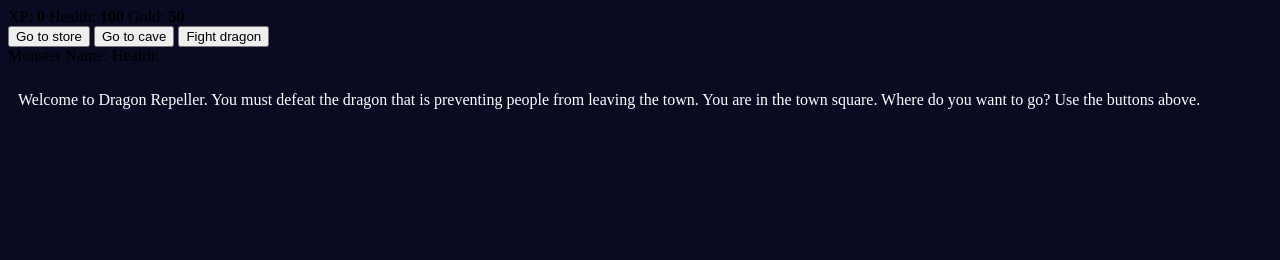
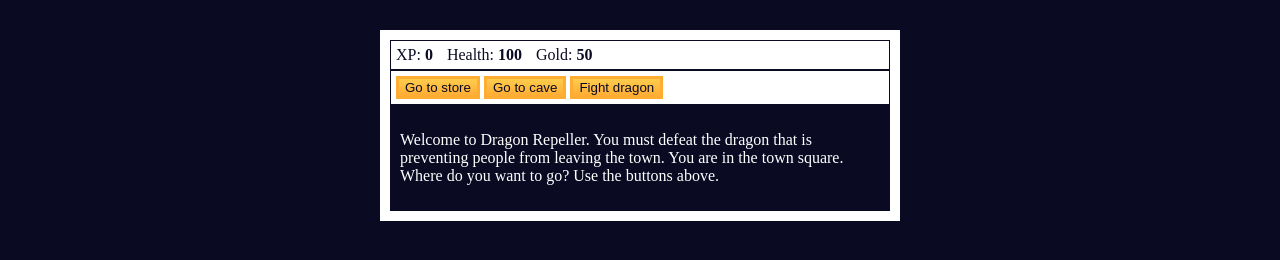
Before and after one commit to alexnewman42/rpg, a plain HTML site: page index.html in a window 1280 px wide. Drawn offline with Linux system fonts and the light colour scheme; a script that the page names is missing.

Commit message:
Add color to buttons, padding, disappearing monster section

```diff
--- a/styles.css
+++ b/styles.css
@@ -7,3 +7,38 @@ body {
     color: #ffffff;
     padding: 10px;
 }
+
+#game {
+    max-width: 500px;
+    max-height: 400px;
+    background-color: #ffffff;
+    color: #ffffff;
+    margin: 30px auto 0px auto;
+    padding: 10px;
+}
+
+#controls, #stats {
+    border: 1px solid #0a0a23;
+    color: #0a0a23;
+    padding: 5px;
+}
+
+#monsterStats {
+    display: none;
+    border: 1px solid #0a0a23;
+    color: #ffffff;
+    background: #c70d0d;
+    padding: 5px;
+}
+
+.stat {
+    padding-right: 10px;
+}
+
+button {
+    cursor: pointer;
+    color: #0a0a23;
+    background: #feac32;
+    background-image: linear-gradient(#fecc4c, #ffac33);
+    border: 3px solid #feac32;
+}
```
